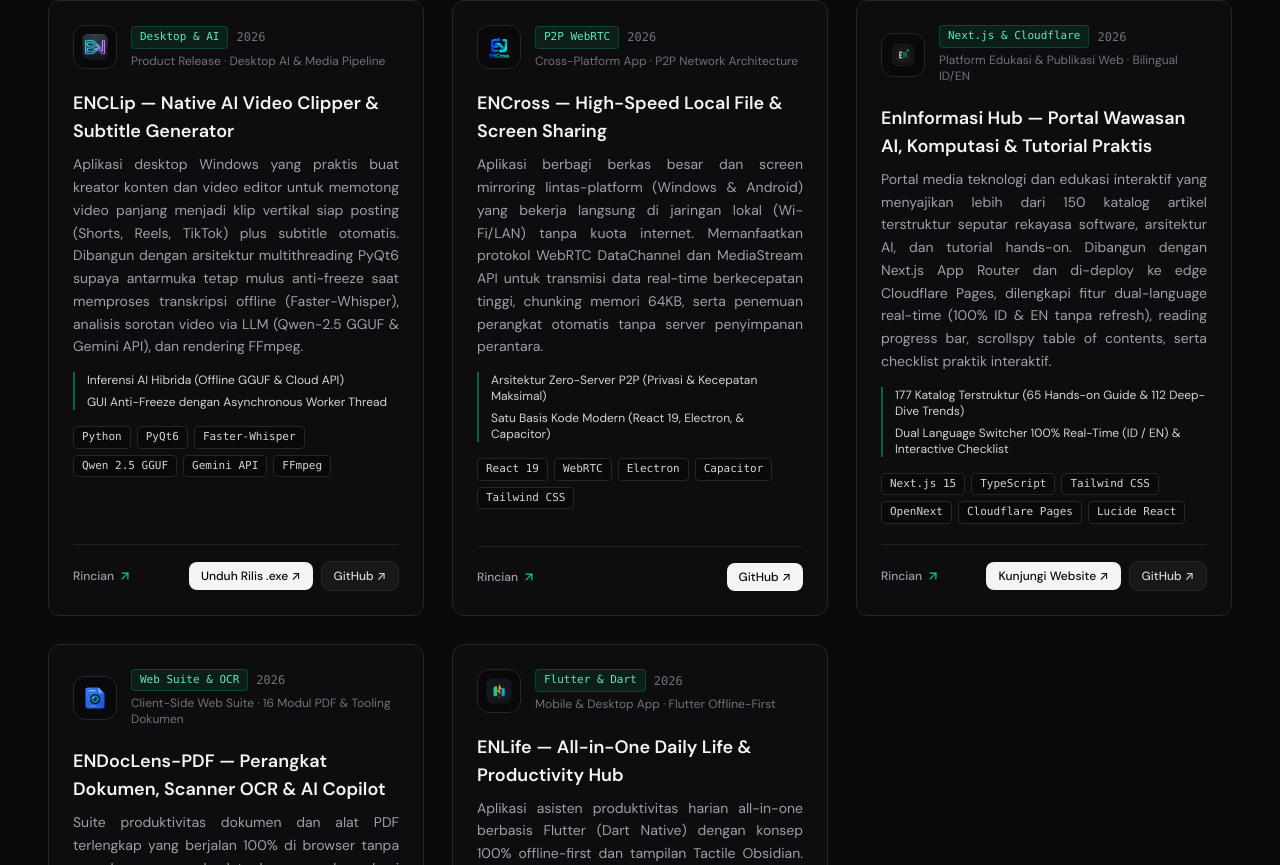
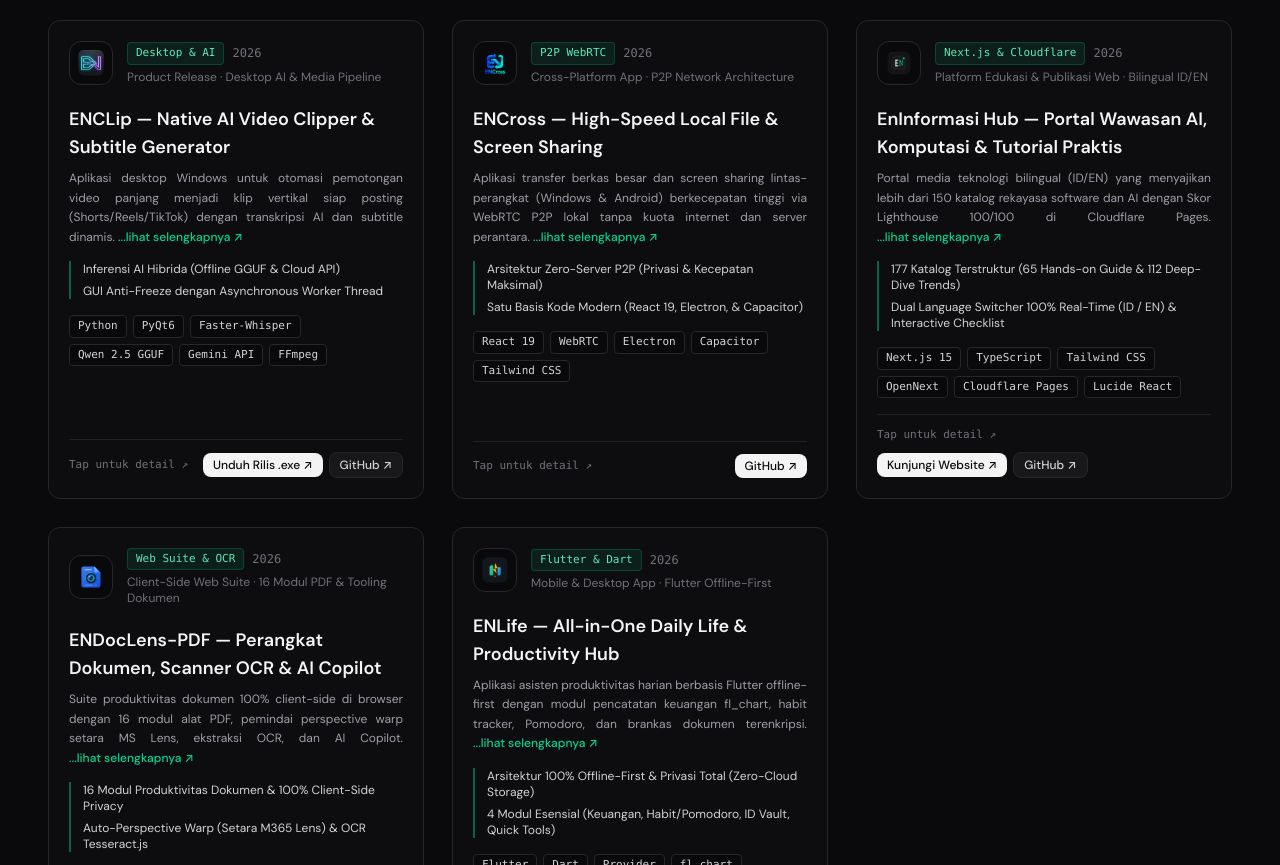
Before and after one commit to EdvanVPRoject/portofolio, a Next.js app: page / in a window 1280 px wide. Shown: the part 1935-2800 px from the top of the page. Built offline with nearby package versions, Linux system fonts and the light colour scheme.

Commit message:
feat(projects): make entire project card clickable, compact concise descriptions, and add view more indicator

```diff
--- a/src/app/page.tsx
+++ b/src/app/page.tsx
@@ -71,7 +71,7 @@ const FEATURED_APPS: FeaturedApp[] = [
     category: ['software'],
     image: '/enclip-icon.png',
     description:
-      'Aplikasi desktop Windows yang praktis buat kreator konten dan video editor untuk memotong video panjang menjadi klip vertikal siap posting (Shorts, Reels, TikTok) plus subtitle otomatis. Dibangun dengan arsitektur multithreading PyQt6 supaya antarmuka tetap mulus anti-freeze saat memproses transkripsi offline (Faster-Whisper), analisis sorotan video via LLM (Qwen-2.5 GGUF & Gemini API), dan rendering FFmpeg.',
+      'Aplikasi desktop Windows untuk otomasi pemotongan video panjang menjadi klip vertikal siap posting (Shorts/Reels/TikTok) dengan transkripsi AI dan subtitle dinamis.',
     highlights: [
       'Inferensi AI Hibrida (Offline GGUF & Cloud API)',
       'GUI Anti-Freeze dengan Asynchronous Worker Thread',
@@ -121,7 +121,7 @@ const FEATURED_APPS: FeaturedApp[] = [
     category: ['software'],
     image: '/encross-logo.png',
     description:
-      'Aplikasi berbagi berkas besar dan screen mirroring lintas-platform (Windows & Android) yang bekerja langsung di jaringan lokal (Wi-Fi/LAN) tanpa kuota internet. Memanfaatkan protokol WebRTC DataChannel dan MediaStream API untuk transmisi data real-time berkecepatan tinggi, chunking memori 64KB, serta penemuan perangkat otomatis tanpa server penyimpanan perantara.',
+      'Aplikasi transfer berkas besar dan screen sharing lintas-perangkat (Windows & Android) berkecepatan tinggi via WebRTC P2P lokal tanpa kuota internet dan server perantara.',
     highlights: [
       'Arsitektur Zero-Server P2P (Privasi & Kecepatan Maksimal)',
       'Satu Basis Kode Modern (React 19, Electron, & Capacitor)',
@@ -157,7 +157,7 @@ const FEATURED_APPS: FeaturedApp[] = [
     category: ['software'],
     image: '/eninformasi-icon.svg',
     description:
-      'Portal media teknologi dan edukasi interaktif yang menyajikan lebih dari 150 katalog artikel terstruktur seputar rekayasa software, arsitektur AI, dan tutorial hands-on. Dibangun dengan Next.js App Router dan di-deploy ke edge Cloudflare Pages, dilengkapi fitur dual-language real-time (100% ID & EN tanpa refresh), reading progress bar, scrollspy table of contents, serta checklist praktik interaktif.',
+      'Portal media teknologi bilingual (ID/EN) yang menyajikan lebih dari 150 katalog rekayasa software dan AI dengan Skor Lighthouse 100/100 di Cloudflare Pages.',
     highlights: [
       '177 Katalog Terstruktur (65 Hands-on Guide & 112 Deep-Dive Trends)',
       'Dual Language Switcher 100% Real-Time (ID / EN) & Interactive Checklist',
@@ -207,7 +207,7 @@ const FEATURED_APPS: FeaturedApp[] = [
     category: ['software'],
     image: '/endoclens-icon.svg',
     description:
-      'Suite produktivitas dokumen dan alat PDF terlengkap yang berjalan 100% di browser tanpa pernah mengunggah data ke server luar demi privasi mutlak. Dilengkapi 16 modul terpadu: scanner dokumen berteknologi perspective warp setara Microsoft Lens, ekstraksi teks OCR (Tesseract.js), compiler multi-halaman (A4/F4/Letter), enkripsi, konversi format, serta asisten AI Copilot cerdas.',
+      'Suite produktivitas dokumen 100% client-side di browser dengan 16 modul alat PDF, pemindai perspective warp setara MS Lens, ekstraksi OCR, dan AI Copilot.',
     highlights: [
       '16 Modul Produktivitas Dokumen & 100% Client-Side Privacy',
       'Auto-Perspective Warp (Setara M365 Lens) & OCR Tesseract.js',
@@ -258,7 +258,7 @@ const FEATURED_APPS: FeaturedApp[] = [
     category: ['software'],
     image: '/enlife-icon.svg',
     description:
-      'Aplikasi asisten produktivitas harian all-in-one berbasis Flutter (Dart Native) dengan konsep 100% offline-first dan tampilan Tactile Obsidian. Menghadirkan 4 modul esensial dalam satu genggaman: pencatatan keuangan cepat dengan grafik anggaran fl_chart, habit tracker dengan penghitung streak & timer Pomodoro, brankas dokumen terenkripsi lokal, serta kalkulator split bill yang siap dipakai kapan saja.',
+      'Aplikasi asisten produktivitas harian berbasis Flutter offline-first dengan modul pencatatan keuangan fl_chart, habit tracker, Pomodoro, dan brankas dokumen terenkripsi.',
     highlights: [
       'Arsitektur 100% Offline-First & Privasi Total (Zero-Cloud Storage)',
       '4 Modul Esensial (Keuangan, Habit/Pomodoro, ID Vault, Quick Tools)',
@@ -298,7 +298,7 @@ const RESEARCH_PROJECTS: ResearchProject[] = [
     category: ['iot-cv'],
     image: '/parking-process-blurred.png',
     description:
-      'Sistem keamanan gerbang parkir otomatis dengan verifikasi ganda (Two-Factor Authentication). Menggabungkan pembacaan UID e-KTP berbasis RFID RC522 dan deteksi pelat nomor kendaraan secara real-time dari kamera menggunakan model YOLOv8 Nano (mAP@0.50 98,51%), OCR CNN TensorFlow (akurasi 88,07%), serta mikrokontroler ESP32 yang tersinkronisasi ke Firebase.',
+      'Sistem gerbang parkir otomatis dengan validasi ganda berbasis RFID e-KTP dan computer vision (YOLOv8 & CNN) real-time terintegrasi ESP32 ke Firebase.',
     highlights: [
       'Autentikasi Ganda (RFID e-KTP + Deteksi Pelat YOLOv8)',
       'Integrasi Edge-IoT & Sinkronisasi SQLite + Firebase',
@@ -330,7 +330,7 @@ const RESEARCH_PROJECTS: ResearchProject[] = [
     category: ['publication'],
     image: '/journal-liver.jpg',
     description:
-      'Riset ilmiah terpublikasi yang mengevaluasi komparasi performa algoritma Random Forest, Support Vector Machine (SVM), dan Logistic Regression dalam mendeteksi risiko penyakit liver sedini mungkin dari rekam medis pasien. Terbit resmi di Jurnal Nasional Komputika dengan model Random Forest mencapai kecocokan prediksi 98%.',
+      'Studi komparasi machine learning (Random Forest, SVM, Logistic Regression) untuk deteksi risiko penyakit liver terpublikasi di Jurnal Nasional Komputika.',
     highlights: [
       'Terbit di Jurnal Nasional Komputika (DOI Terindeks)',
       'Optimasi Pipeline Klasifikasi dengan Scikit-Learn',
@@ -361,7 +361,7 @@ const RESEARCH_PROJECTS: ResearchProject[] = [
     category: ['iot-cv', 'publication'],
     image: '/journal-pos.jpg',
     description:
-      'Solusi timbangan digital yang terhubung langsung ke antarmuka aplikasi kasir web secara otomatis untuk menghilangkan kesalahan input manual produk curah bagi pelaku UMKM. Memanfaatkan mikrokontroler ESP32 dan modul load cell HX711 terkalibrasi presisi dengan akurasi di atas 98%. Diterbitkan resmi di Jurnal Ilmiah Biner.',
+      'Timbangan digital terhubung langsung ke aplikasi kasir web otomatis berbasis ESP32 dan Load Cell HX711 untuk UMKM terbit di Jurnal Ilmiah Biner.',
     highlights: [
       'Terbit di Jurnal Ilmiah Biner',
       'Otomatisasi Hardware-ke-Web Real-Time untuk UMKM',
@@ -885,6 +885,9 @@ export default function PortfolioPage() {
               <h2 className="mt-2 text-3xl font-semibold tracking-tight text-zinc-100">
                 Proyek yang Saya Kerjakan
               </h2>
+              <p className="mt-1 text-xs text-zinc-400">
+                Tap kartu mana saja untuk melihat dokumentasi dan arsitektur teknis lengkap.
+              </p>
             </div>
 
             {/* Category Filter Buttons */}
@@ -917,7 +920,8 @@ export default function PortfolioPage() {
               {filteredApps.map((app) => (
                 <article
                   key={app.id}
-                  className="group relative flex flex-col justify-between overflow-hidden rounded-xl border border-zinc-800 bg-zinc-900/30 p-5 sm:p-6 transition-all duration-300 hover:-translate-y-1 hover:border-emerald-500/35 hover:bg-zinc-900/60 hover:shadow-[0_12px_30px_-10px_rgba(16,185,129,0.12)]"
+                  onClick={() => setActiveModalProject(app)}
+                  className="group relative flex flex-col justify-between overflow-hidden rounded-xl border border-zinc-800 bg-zinc-900/30 p-5 transition-all duration-300 hover:-translate-y-1 hover:border-emerald-500/40 hover:bg-zinc-900/60 hover:shadow-[0_12px_30px_-10px_rgba(16,185,129,0.14)] cursor-pointer"
                 >
                   <div className="pointer-events-none absolute inset-x-0 top-0 h-[1px] bg-gradient-to-r from-transparent via-emerald-500/35 to-transparent opacity-0 transition-opacity duration-300 group-hover:opacity-100" />
                   <div>
@@ -952,8 +956,11 @@ export default function PortfolioPage() {
                       {app.title}
                     </h3>
 
-                    <p className="mt-2 text-xs sm:text-sm leading-relaxed text-zinc-400 text-justify hyphens-auto">
-                      {app.description}
+                    <p className="mt-2 text-xs leading-relaxed text-zinc-400 text-justify hyphens-auto">
+                      {app.description}{' '}
+                      <span className="inline-flex items-center gap-0.5 text-emerald-400 font-medium group-hover:underline">
+                        ...lihat selengkapnya ↗
+                      </span>
                     </p>
 
                     {/* Architectural Highlights */}
@@ -979,23 +986,20 @@ export default function PortfolioPage() {
                   </div>
 
                   {/* Card Footer Links */}
-                  <div className="mt-5 flex flex-wrap items-center justify-between gap-3 border-t border-zinc-800/80 pt-4">
-                    <button
-                      type="button"
-                      onClick={() => setActiveModalProject(app)}
-                      className="text-xs font-medium text-zinc-400 hover:text-emerald-400 hover:underline inline-flex items-center gap-1 transition"
-                    >
-                      Rincian <ArrowUpRight className="w-3.5 h-3.5 text-emerald-400 transition-transform duration-200 group-hover/btn:translate-x-0.5 group-hover/btn:-translate-y-0.5" />
-                    </button>
-
-                    <div className="flex flex-wrap items-center gap-2">
+                  <div className="mt-4 flex flex-wrap items-center justify-between gap-2 border-t border-zinc-800/80 pt-3">
+                    <span className="text-[11px] font-mono text-zinc-500 group-hover:text-emerald-400/90 transition inline-flex items-center gap-1">
+                      Tap untuk detail ↗
+                    </span>
+
+                    <div className="flex flex-wrap items-center gap-1.5">
                       {app.links.map((link) => (
                         <a
                           key={link.label}
                           href={link.url}
                           target="_blank"
                           rel="noreferrer"
-                          className={`rounded-lg px-3 py-1.5 text-xs font-medium transition ${
+                          onClick={(e) => e.stopPropagation()}
+                          className={`rounded-lg px-2.5 py-1 text-xs font-medium transition ${
                             link.primary
                               ? 'bg-zinc-100 text-zinc-950 hover:bg-emerald-400'
                               : 'border border-zinc-800 bg-zinc-900 text-zinc-300 hover:border-zinc-700 hover:text-zinc-100'
@@ -1017,7 +1021,8 @@ export default function PortfolioPage() {
               {filteredResearch.map((project) => (
                 <article
                   key={project.id}
-                  className="group relative flex flex-col justify-between overflow-hidden rounded-xl border border-zinc-800 bg-zinc-900/30 transition-all duration-300 hover:-translate-y-1 hover:border-emerald-500/35 hover:bg-zinc-900/60 hover:shadow-[0_12px_30px_-10px_rgba(16,185,129,0.12)]"
+                  onClick={() => setActiveModalProject(project)}
+                  className="group relative flex flex-col justify-between overflow-hidden rounded-xl border border-zinc-800 bg-zinc-900/30 transition-all duration-300 hover:-translate-y-1 hover:border-emerald-500/40 hover:bg-zinc-900/60 hover:shadow-[0_12px_30px_-10px_rgba(16,185,129,0.14)] cursor-pointer"
                 >
                   <div className="pointer-events-none absolute inset-x-0 top-0 h-[1px] bg-gradient-to-r from-transparent via-emerald-500/35 to-transparent opacity-0 transition-opacity duration-300 group-hover:opacity-100" />
                   <div>
@@ -1044,7 +1049,10 @@ export default function PortfolioPage() {
                       </h3>
 
                       <p className="mt-2 text-xs leading-relaxed text-zinc-400 text-justify hyphens-auto">
-                        {project.description}
+                        {project.description}{' '}
+                        <span className="inline-flex items-center gap-0.5 text-emerald-400 font-medium group-hover:underline">
+                          ...lihat selengkapnya ↗
+                        </span>
                       </p>
 
                       <ul className="mt-3.5 space-y-1 border-l-2 border-emerald-500/50 pl-2.5">
@@ -1070,18 +1078,15 @@ export default function PortfolioPage() {
                     </div>
 
                     <div className="flex items-center justify-between border-t border-zinc-800/80 pt-3">
-                      <button
-                        type="button"
-                        onClick={() => setActiveModalProject(project)}
-                        className="group/btn text-xs font-medium text-zinc-400 hover:text-emerald-400 hover:underline inline-flex items-center gap-1 transition"
-                      >
-                        Rincian <ArrowUpRight className="w-3.5 h-3.5 text-emerald-400" />
-                      </button>
+                      <span className="text-[11px] font-mono text-zinc-500 group-hover:text-emerald-400/90 transition inline-flex items-center gap-1">
+                        Tap untuk detail ↗
+                      </span>
 
                       <a
                         href={project.link.url}
                         target="_blank"
                         rel="noreferrer"
+                        onClick={(e) => e.stopPropagation()}
                         className="inline-flex items-center text-xs font-medium text-emerald-400 transition hover:text-emerald-300"
                       >
                         {project.link.label}
```
